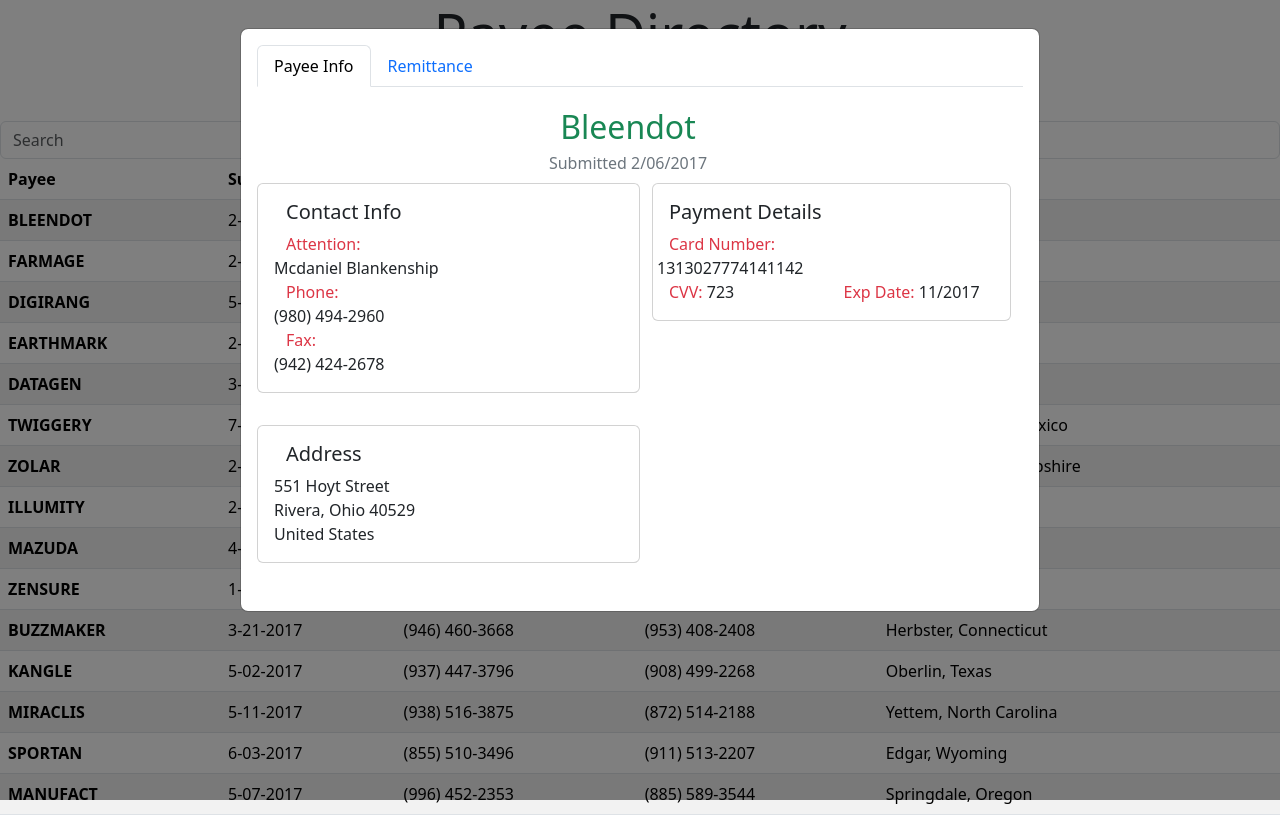
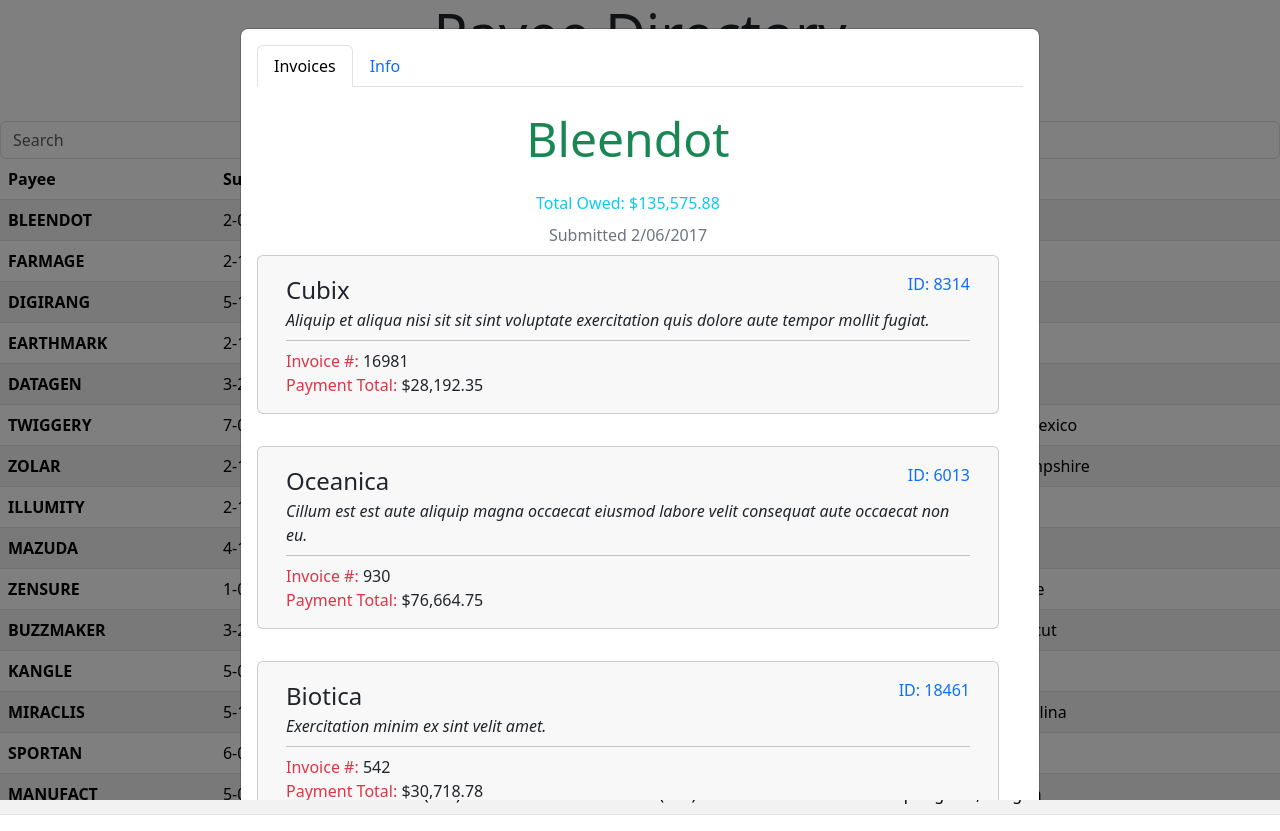
Before and after one commit to tylercmac/payment-directory, a React (Create React App) app: page / in a window 1280 px wide. Both pictures are taken after a click on the element 640 px from the left and 220 px from the top of the page. Built offline with nearby package versions, Linux system fonts and the light colour scheme.

Commit message:
modal has info and remittance

```diff
--- a/src/components/Directory/index.js
+++ b/src/components/Directory/index.js
@@ -103,7 +103,7 @@ export default function Directory() {
               Payee
             </th>
             <th scope="col" className="column" onClick={sortDate}>
-              Sub. Date
+              Subm. Date
             </th>
             <th scope="col">Phone</th>
             <th className="desktop-view" scope="col">Fax</th>
--- a/src/components/InfoModal/index.js
+++ b/src/components/InfoModal/index.js
@@ -14,26 +14,24 @@ export default function InfoModal({ Payee, Payment }) {
         <Row className="payee-name text-success justify-content-center">
           {formatName}
         </Row>
-        <Row className="text-secondary justify-content-center mb-2">
-          Submitted {Moment(Payee.SubmissionDate).format("M/DD/YYYY")}
-        </Row>
         <Col xs={12} md={6}>
           <Row>
             <Card className="detail-card">
               <Card.Body>
                 <Card.Title>Contact Info</Card.Title>
+                <div className="my-hr" />
                 <Card.Text>
-                  <Row>
+                  <Row className="my-row">
                     <span className="text-danger">Attention: </span>
-                    {Payee.Attention}
+                    <span>{Payee.Attention}</span>
                   </Row>
-                  <Row>
+                  <Row className="my-row">
                     <span className="text-danger">Phone: </span>
-                    {Payee.Phone}
+                    <span>{Payee.Phone}</span>
                   </Row>
-                  <Row>
+                  <Row className="my-row">
                     <span className="text-danger">Fax: </span>
-                    {Payee.Fax}
+                    <span>{Payee.Fax}</span>
                   </Row>
                 </Card.Text>
               </Card.Body>
@@ -42,13 +40,14 @@ export default function InfoModal({ Payee, Payment }) {
             <Card className="detail-card">
               <Card.Body>
                 <Card.Title>Address</Card.Title>
+                <div className="my-hr" />
                 <Card.Text>
-                  <Row>{`${Payee.Address.Address1} ${Payee.Address.Address2}`}</Row>
-                  <Row>{`${Payee.Address.City}, ${Payee.Address.StateOrProvince} ${Payee.Address.PostalCode}`}</Row>
-                  <Row>
+                  <Row><span>{`${Payee.Address.Address1} ${Payee.Address.Address2}`}</span></Row>
+                  <Row><span>{`${Payee.Address.City}, ${Payee.Address.StateOrProvince} ${Payee.Address.PostalCode}`}</span></Row>
+                  <Row><span>
                     {Payee.Address.Country === "US"
                       ? "United States"
-                      : Payee.Address.Country}
+                      : Payee.Address.Country}</span>
                   </Row>
                 </Card.Text>
               </Card.Body>
@@ -60,10 +59,11 @@ export default function InfoModal({ Payee, Payment }) {
           <Card className="detail-card">
             <Card.Body>
               <Card.Title>Payment Details</Card.Title>
+              <div className="my-hr" />
               <Card.Text>
                 <Row>
                   <span className="text-danger">Card Number: </span>
-                  {Payment.PAN}
+                  <span>{Payment.PAN}</span>
                 </Row>
                 <Row>
                   <Col xs={6}>
--- a/src/components/InfoModal/style.css
+++ b/src/components/InfoModal/style.css
@@ -1,7 +1,17 @@
 .payee-name {
   font-size: 2rem;
+  margin-bottom: 1rem;
 }
 
 .detail-card {
   margin-bottom: 2rem;
 }
+
+.my-hr {
+  height: 1px;
+  margin: .5rem 0;
+  color: inherit;
+  background-color: currentColor;
+  border: 0;
+  opacity: .25;
+}
--- a/src/components/Popup/index.js
+++ b/src/components/Popup/index.js
@@ -4,7 +4,7 @@ import InfoModal from '../InfoModal'
 import RemitModal from "../RemitModal";
 
 export default function Popup(props) {
-  const [key, setKey] = useState('info');
+  const [key, setKey] = useState('remittance');
 
 
   return (
@@ -26,11 +26,11 @@ export default function Popup(props) {
             onSelect={(k) => setKey(k)}
             className="mb-3"
           >
-            <Tab eventKey="info" title="Payee Info">
+            <Tab eventKey="remittance" title="Invoices">
+              <RemitModal {...props} />
+            </Tab>
+            <Tab eventKey="info" title="Info">
               <InfoModal {...props} />
-            </Tab>
-            <Tab eventKey="remittance" title="Remittance">
-              <RemitModal {...props} />
             </Tab>
           </Tabs>
 
--- a/src/components/RemitModal/index.js
+++ b/src/components/RemitModal/index.js
@@ -1,9 +1,59 @@
-import React from 'react'
+import React from "react";
+import { Container, Row, Col, Card } from "react-bootstrap";
+import Moment from "moment";
+import "./style.css";
 
-export default function RemitModal() {
+export default function RemitModal({ Payee, Remittance }) {
+  let totalOwed = 0;
+  for (let i = 0; i < Remittance.length; i++) {
+    let amnt = Remittance[i].Amount.substr(1);
+    amnt = parseFloat(amnt.replace(",", ""));
+    totalOwed += amnt;
+  }
+
+  totalOwed = totalOwed.toString().replace(/(\d)(?=(\d{3})+(?!\d))/g, "$1,");
+
+  const formatName =
+    Payee.Name.charAt(0) +
+    Payee.Name.substr(1, Payee.Name.length - 1).toLowerCase();
+
   return (
-    <div>
-
-    </div>
-  )
+    <Container>
+      <Row>
+        <Row className="payee-name text-success justify-content-center">
+          {formatName}
+        </Row>
+        <Row className="text-info justify-content-center mb-2">
+          Total Owed: ${totalOwed}
+        </Row>
+        <Row className="text-secondary justify-content-center mb-2">
+          Submitted {Moment(Payee.SubmissionDate).format("M/DD/YYYY")}
+        </Row>
+        {Remittance.map((remitter) => (
+          <Row>
+            <Card className="detail-card">
+              <Card.Body>
+                <Row>
+                  <Col className="payor-name" xs={6}>{remitter.PayorName}</Col>
+                  <Col className="payor-id text-primary" xs={6}>ID: {remitter.PayorId}</Col>
+                </Row>
+                <div className="descript">{remitter.Description}</div>
+                <div className="my-hr" />
+                <Card.Text>
+                  <div className="my-row">
+                    <span className="text-danger">Invoice #: </span>
+                    <span>{remitter.InvoiceNo}</span>
+                  </div>
+                  <div className="my-row">
+                    <span className="text-danger">Payment Total: </span>
+                    <span>{remitter.Amount}</span>
+                  </div>
+                </Card.Text>
+              </Card.Body>
+            </Card>
+          </Row>
+        ))}
+      </Row>
+    </Container>
+  );
 }
--- a/src/components/RemitModal/style.css
+++ b/src/components/RemitModal/style.css
@@ -0,0 +1,34 @@
+.detail-card {
+  background-color: rgb(248, 248, 248) !important;
+}
+
+.my-row {
+  width: 100%;
+}
+
+.payee-name {
+  font-size: 3rem;
+}
+
+.my-hr {
+  height: 1px;
+  margin: .5rem 0;
+  color: inherit;
+  background-color: currentColor;
+  border: 0;
+  opacity: .25;
+}
+
+.descript {
+  font-style: italic;
+}
+
+.payor-name {
+  font-weight: 500;
+  font-size: 1.5rem;
+}
+
+.payor-id {
+  font-weight: 200;
+  text-align: end;
+}
```
